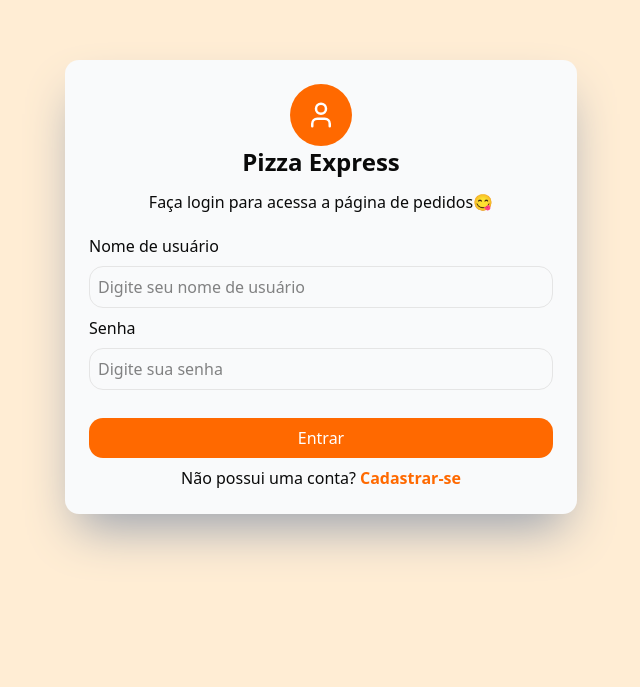
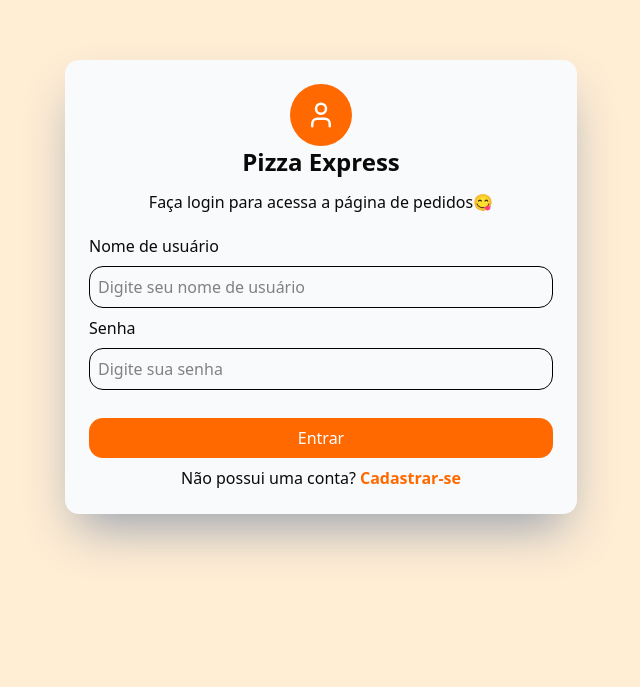
Before and after one commit to joaolucasalves010/pizza_express, a React (Vite) app in the folder web/: page /auth/signin in a window 1280 px wide. Shown: the part 113-800 px from the top of the page, without its empty margins (319-959 px from the left). Built offline with nearby package versions, Linux system fonts and the light colour scheme.

Commit message:
criando component de Input

```diff
--- a/web/src/components/Input.tsx
+++ b/web/src/components/Input.tsx
@@ -5,7 +5,7 @@ type InputProps = React.ComponentProps<"input">
 const Input = ({...rest}: InputProps) => {
   return (
     <>
-      <input {...rest} className="border p-2 rounded-xl focus:outline-orange-500"/>
+      <input {...rest} className="border p-2 rounded-xl focus:outline-orange-500 border-black"/>
     </>
   )
 }
```
